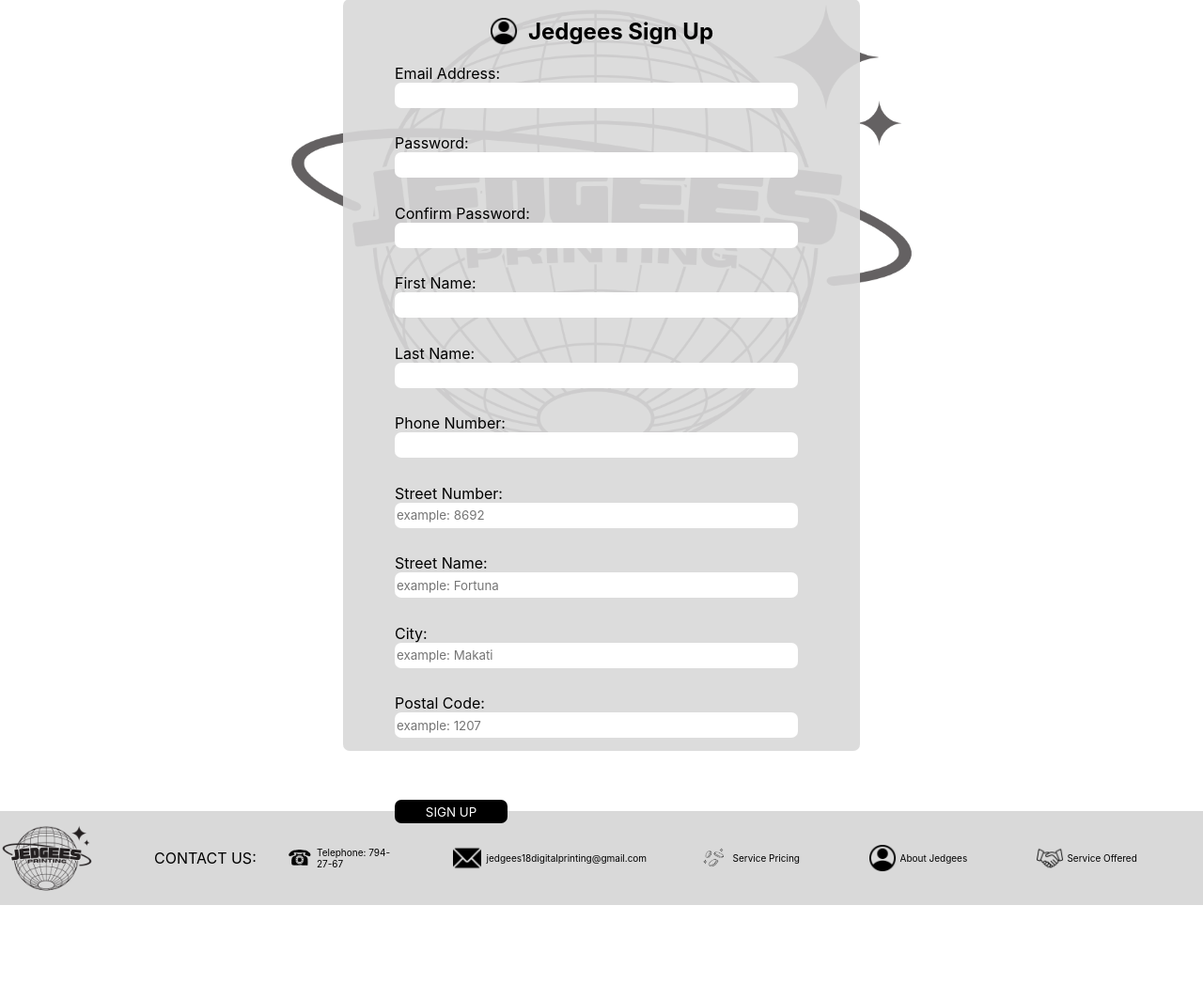
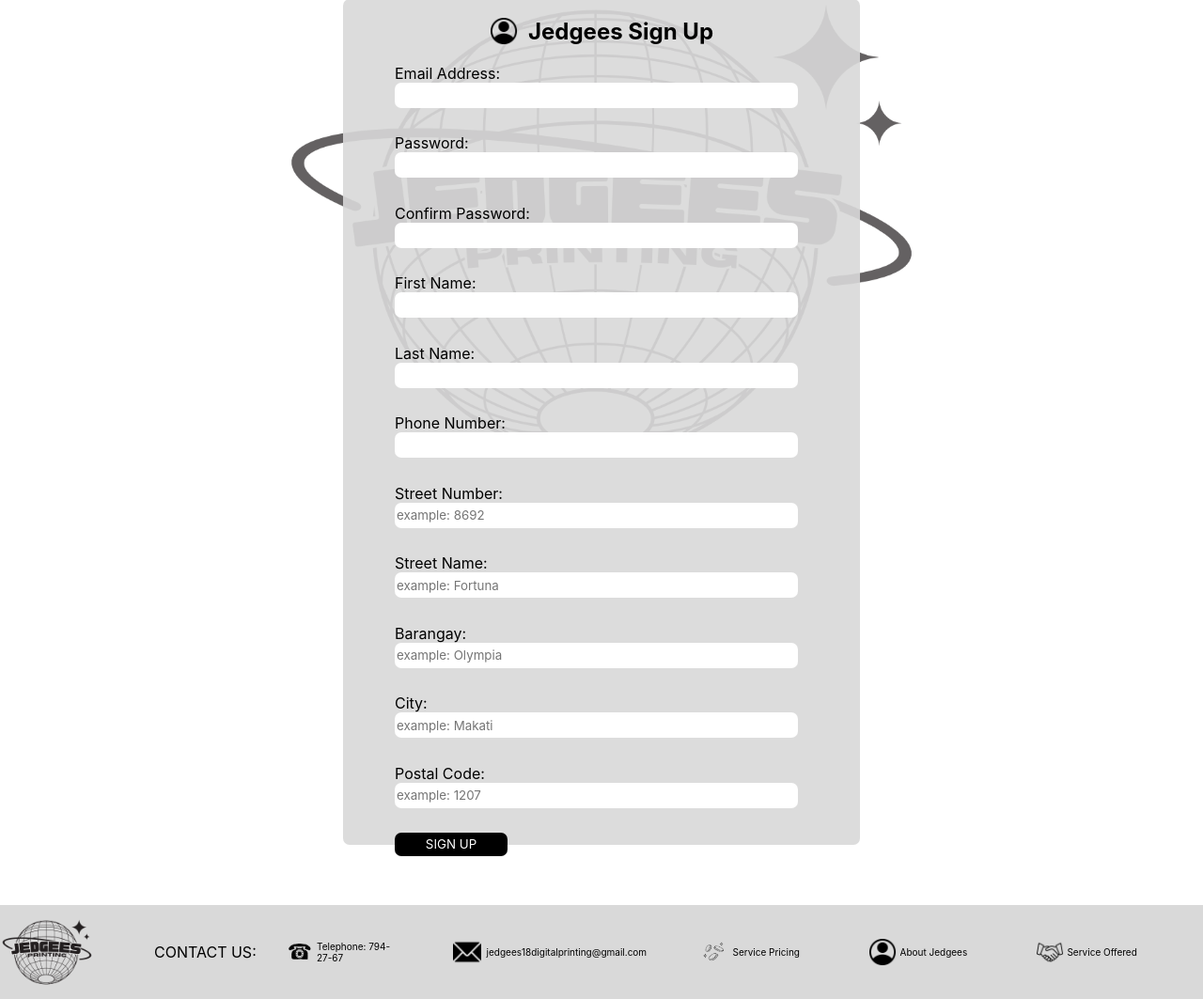
Before and after one commit to MadBunBun/Jedgeesmain, a PHP site: page /Signup-index.html in a window 1280 px wide. Shown: the part 105-1168 px from the top of the page at 94% size. Before the commit the page ends 1068 px from the top, so only its background shows below. Run offline with PHP 8.4, Linux system fonts and the light colour scheme.

Commit message:
modify lods

```diff
--- a/Signup-index.html
+++ b/Signup-index.html
@@ -35,7 +35,7 @@
                     </div>
                     <div>
                         <label for="phoneNumber">Phone Number:</label><br>
-                        <input type="tel" id="phoneNumber" name="phoneNumber">
+                        <input type="tel" id="contactnum" name="contactnum">
                     </div>
                     <div>
                         <label for="address">Street Number:</label><br>
@@ -44,6 +44,10 @@
                     <div>
                         <label for="address">Street Name:</label><br>
                         <input type="text" id="address" name="streetName" placeholder="example: Fortuna">
+                    </div>
+                    <div>
+                        <label for="address">Barangay:</label><br>
+                        <input type="text" id="address" name="barangay" placeholder="example: Olympia">
                     </div>
                     <div>
                         <label for="address">City:</label><br>
--- a/Signup.php
+++ b/Signup.php
@@ -54,7 +54,7 @@
                     </div>
                     <div>
                         <label for="phoneNumber">Phone Number:</label><br>
-                        <input type="tel" id="phoneNumber" name="phoneNumber">
+                        <input type="tel" id="contactnum" name="contactnum">
                     </div>
                     <div>
                         <label for="address">Street Number:</label><br>
@@ -63,6 +63,10 @@
                     <div>
                         <label for="address">Street Name:</label><br>
                         <input type="text" id="address" name="streetName" placeholder="example: Fortuna">
+                    </div>
+                    <div>
+                        <label for="address">Barangay:</label><br>
+                        <input type="text" id="address" name="barangay" placeholder="example: Olympia">
                     </div>
                     <div>
                         <label for="address">City:</label><br>
--- a/signup.css
+++ b/signup.css
@@ -58,7 +58,7 @@ footer {
 .signupcontainer{
     background-color: #d9d9d9E6;
     width: 550px;
-    height: 800px;
+    height: 900px;
     margin: 5% 0 5% 0;
     border-radius: 7px;
 
@@ -98,5 +98,5 @@ footer {
     border: none;
     width: 120px;
     height: 25px;
-    margin: 7% 0 0 10%;
+    margin: -1% 0 0 10%;
 }
```
